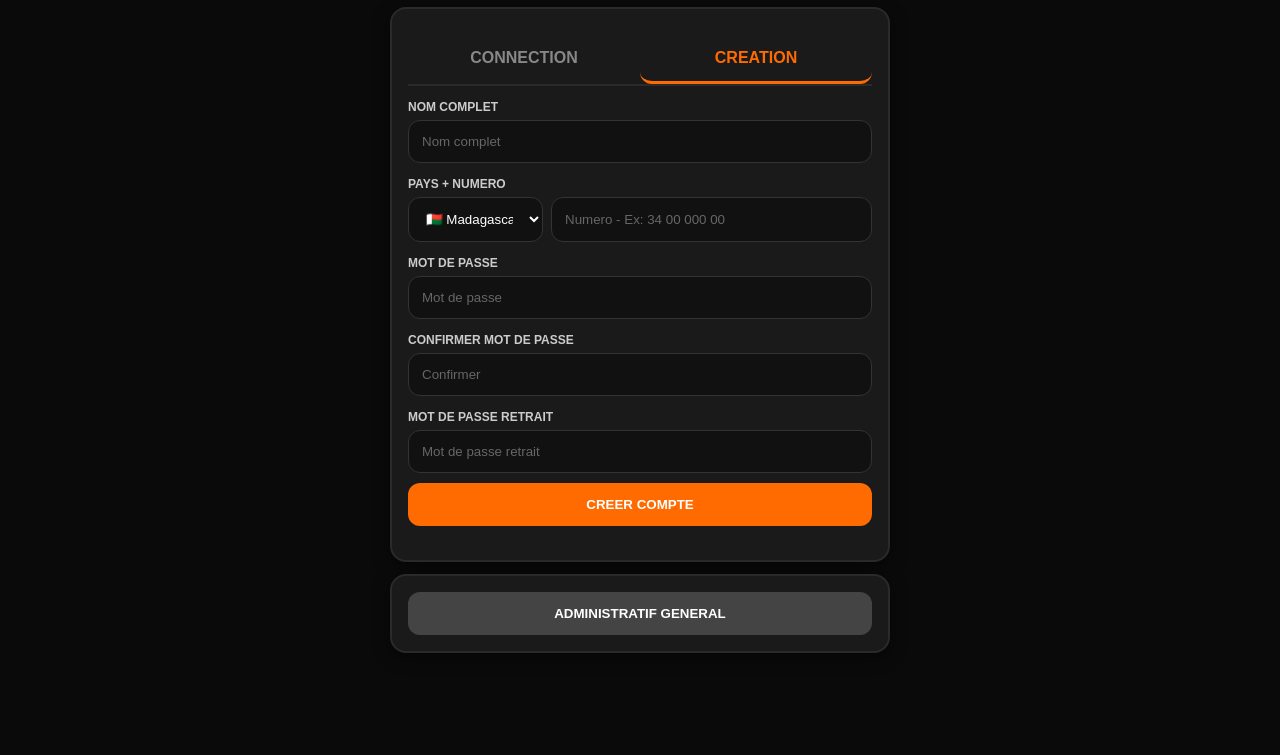
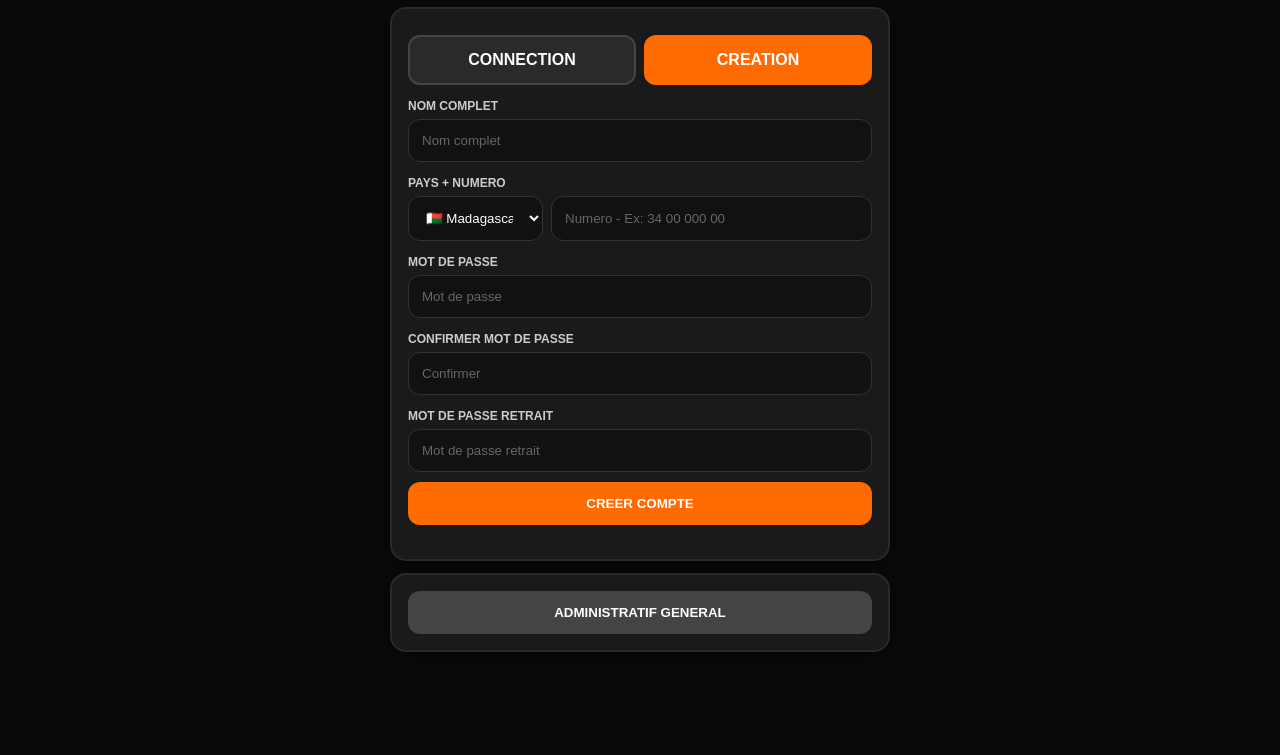
Before and after one commit to madaprogress/Mada-mlalao-interna-, a website: page public/index.html in a window 1280 px wide. Shown: the part 60-815 px from the top of the page. Drawn offline with Linux system fonts and the light colour scheme.

Commit message:
Update styling and layout for tabs and buttons

```diff
--- a/public/index.html
+++ b/public/index.html
@@ -7,7 +7,7 @@ header span{color:#ff6b00}
 .wrap{max-width:520px;margin:0 auto;padding:10px;padding-bottom:90px}
 .card{background:#1a1a1a;border:2px solid #2a2a2a;border-radius:16px;padding:16px;margin-bottom:12px;box-shadow:0 4px 16px rgba(0,0,0,.5);color:#fff}
 .card h2,.card h3{color:#fff}
-.tabs{display:flex;border-bottom:2px solid #2a2a2a}.tabs button{flex:1;background:none;border:0;padding:14px;font-weight:900;font-size:16px;color:#888;border-bottom:3px solid transparent}.tabs button.active{color:#ff6b00;border-bottom:3px solid #ff6b00}
+.tabs{display:flex;gap:8px;border-bottom:0;margin-bottom:10px}.tabs button{flex:1;background:#2a2a2a;border:2px solid #444;padding:14px;font-weight:900;font-size:16px;color:#fff;border-radius:12px;cursor:pointer}.tabs button.active{background:#ff6b00!important;color:#fff!important;border-color:#ff6b00}
 label{font-size:12px;font-weight:800;display:block;margin:14px 0 6px;color:#ccc}
 input,select,textarea{width:100%;padding:13px;border:1px solid #333;border-radius:12px;background:#111;color:#fff;outline:none}
 input::placeholder,textarea::placeholder{color:#666}select option{background:#111;color:#fff}
```
